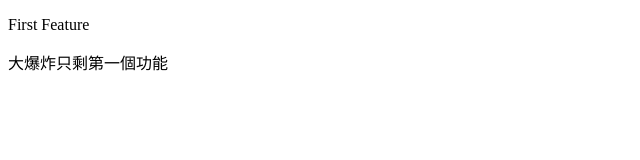
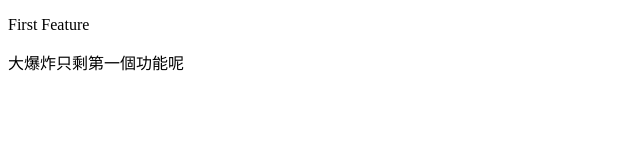
Before and after one commit to FantasyQ/test, a plain HTML site: page index.html in a window 1280 px wide. Shown: the full height of the page, 0-640 px from the left. Drawn offline with Linux system fonts and the light colour scheme.

Commit message:
修改文字

```diff
--- a/index.html
+++ b/index.html
@@ -8,6 +8,6 @@
 </head>
 <body>
     <p>First Feature</p>
-    <p>大爆炸只剩第一個功能</p>
+    <p>大爆炸只剩第一個功能呢</p>
 </body>
 </html>
```
